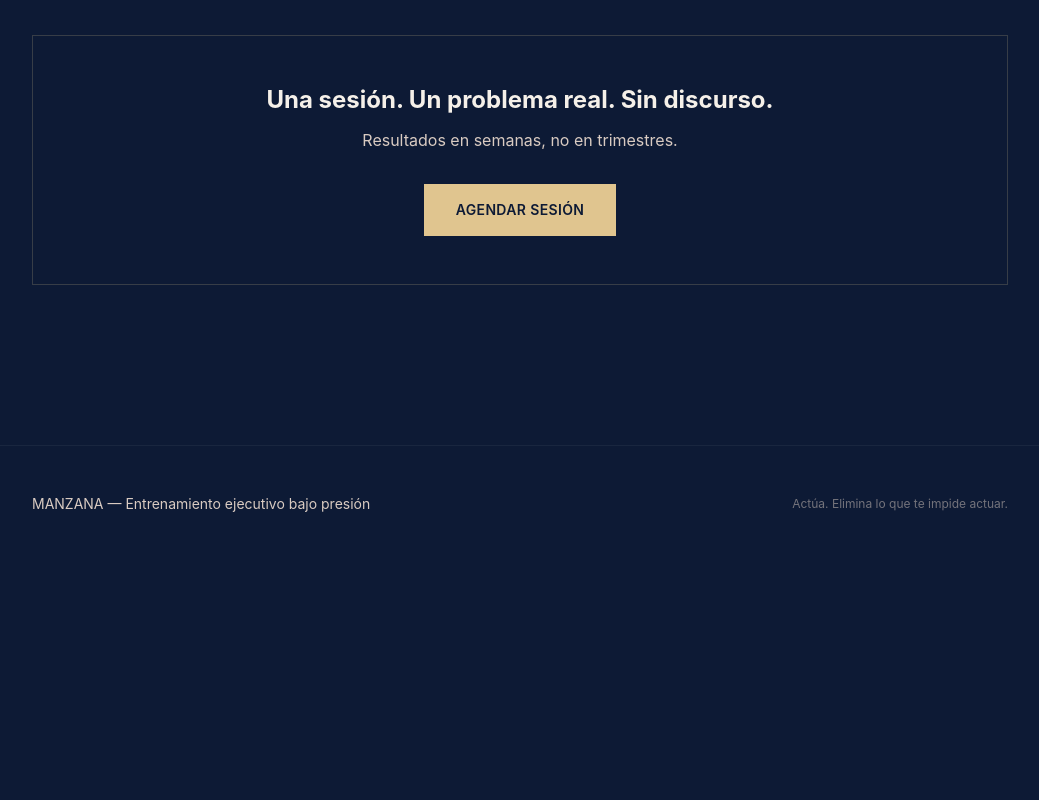
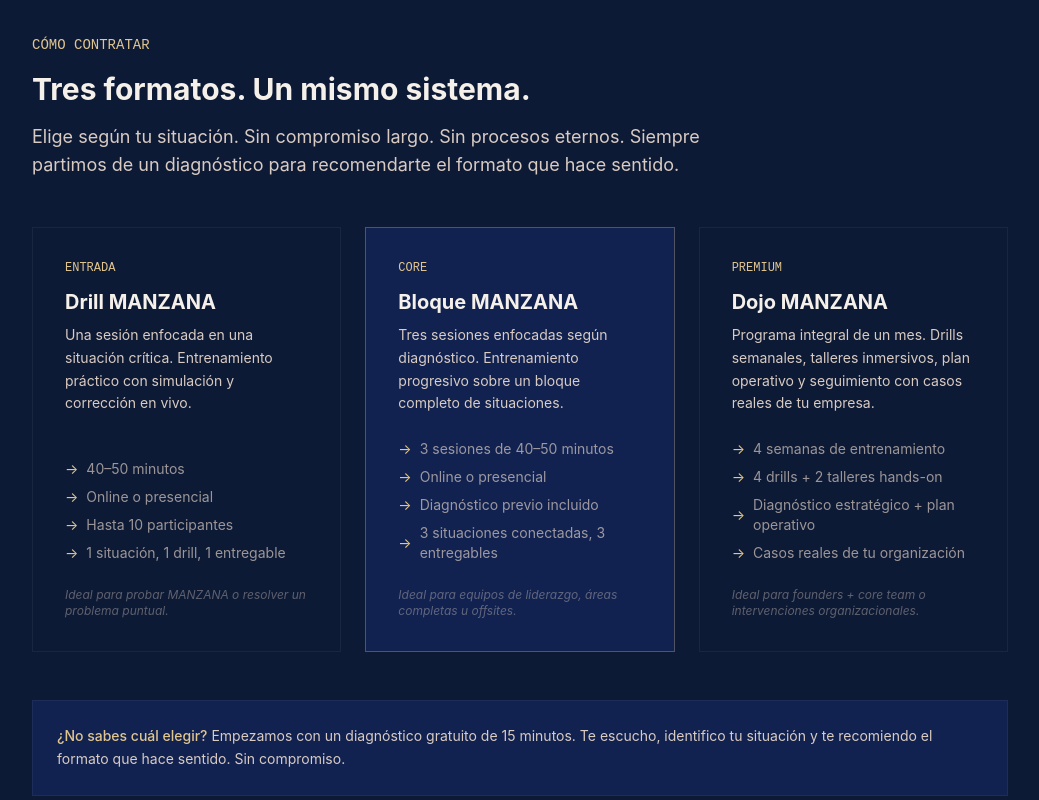
Before and after one commit to manzana-training/manzana-training.github.io, a Next.js app: page /metodologia in a window 1280 px wide. Shown: the part 4180-4980 px from the top of the page, without its empty margins (120-1159 px from the left). Before the commit the page ends 4742 px from the top, so only its background shows below. Built offline with nearby package versions, Linux system fonts and the light colour scheme; no server answers.

Commit message:
Agregar sección de servicios en Metodología: Drill, Bloque y Dojo

```diff
--- a/app/metodologia/page.tsx
+++ b/app/metodologia/page.tsx
@@ -147,6 +147,115 @@ export default function Metodologia() {
         </div>
       </section>
 
+      {/* Servicios */}
+      <section className="max-w-5xl mx-auto px-6 py-16">
+        <p className="text-manzana-accent text-sm font-mono mb-4">CÓMO CONTRATAR</p>
+        <h2 className="text-3xl font-bold text-manzana-white mb-4">
+          Tres formatos. Un mismo sistema.
+        </h2>
+        <p className="text-manzana-mid text-lg mb-12 max-w-2xl">
+          Elige según tu situación. Sin compromiso largo. Sin procesos eternos. Siempre partimos de un diagnóstico para recomendarte el formato que hace sentido.
+        </p>
+
+        <div className="grid md:grid-cols-3 gap-6">
+          {/* Drill */}
+          <div className="border border-white/5 p-8 flex flex-col hover:border-manzana-accent/20 transition-colors">
+            <p className="text-manzana-accent text-xs font-mono mb-3">ENTRADA</p>
+            <h3 className="text-xl font-bold text-manzana-white mb-2">Drill MANZANA</h3>
+            <p className="text-manzana-mid text-sm leading-relaxed mb-6">
+              Una sesión enfocada en una situación crítica. Entrenamiento práctico con simulación y corrección en vivo.
+            </p>
+            <div className="space-y-2 text-manzana-mid/70 text-sm mt-auto">
+              <div className="flex items-center gap-2">
+                <span className="text-manzana-accent">→</span>
+                <span>40–50 minutos</span>
+              </div>
+              <div className="flex items-center gap-2">
+                <span className="text-manzana-accent">→</span>
+                <span>Online o presencial</span>
+              </div>
+              <div className="flex items-center gap-2">
+                <span className="text-manzana-accent">→</span>
+                <span>Hasta 10 participantes</span>
+              </div>
+              <div className="flex items-center gap-2">
+                <span className="text-manzana-accent">→</span>
+                <span>1 situación, 1 drill, 1 entregable</span>
+              </div>
+            </div>
+            <p className="text-manzana-mid/40 text-xs mt-6 italic">
+              Ideal para probar MANZANA o resolver un problema puntual.
+            </p>
+          </div>
+
+          {/* Bloque */}
+          <div className="border border-manzana-accent/30 p-8 flex flex-col bg-manzana-dark">
+            <p className="text-manzana-accent text-xs font-mono mb-3">CORE</p>
+            <h3 className="text-xl font-bold text-manzana-white mb-2">Bloque MANZANA</h3>
+            <p className="text-manzana-mid text-sm leading-relaxed mb-6">
+              Tres sesiones enfocadas según diagnóstico. Entrenamiento progresivo sobre un bloque completo de situaciones.
+            </p>
+            <div className="space-y-2 text-manzana-mid/70 text-sm mt-auto">
+              <div className="flex items-center gap-2">
+                <span className="text-manzana-accent">→</span>
+                <span>3 sesiones de 40–50 minutos</span>
+              </div>
+              <div className="flex items-center gap-2">
+                <span className="text-manzana-accent">→</span>
+                <span>Online o presencial</span>
+              </div>
+              <div className="flex items-center gap-2">
+                <span className="text-manzana-accent">→</span>
+                <span>Diagnóstico previo incluido</span>
+              </div>
+              <div className="flex items-center gap-2">
+                <span className="text-manzana-accent">→</span>
+                <span>3 situaciones conectadas, 3 entregables</span>
+              </div>
+            </div>
+            <p className="text-manzana-mid/40 text-xs mt-6 italic">
+              Ideal para equipos de liderazgo, áreas completas u offsites.
+            </p>
+          </div>
+
+          {/* Dojo */}
+          <div className="border border-white/5 p-8 flex flex-col hover:border-manzana-accent/20 transition-colors">
+            <p className="text-manzana-accent text-xs font-mono mb-3">PREMIUM</p>
+            <h3 className="text-xl font-bold text-manzana-white mb-2">Dojo MANZANA</h3>
+            <p className="text-manzana-mid text-sm leading-relaxed mb-6">
+              Programa integral de un mes. Drills semanales, talleres inmersivos, plan operativo y seguimiento con casos reales de tu empresa.
+            </p>
+            <div className="space-y-2 text-manzana-mid/70 text-sm mt-auto">
+              <div className="flex items-center gap-2">
+                <span className="text-manzana-accent">→</span>
+                <span>4 semanas de entrenamiento</span>
+              </div>
+              <div className="flex items-center gap-2">
+                <span className="text-manzana-accent">→</span>
+                <span>4 drills + 2 talleres hands-on</span>
+              </div>
+              <div className="flex items-center gap-2">
+                <span className="text-manzana-accent">→</span>
+                <span>Diagnóstico estratégico + plan operativo</span>
+              </div>
+              <div className="flex items-center gap-2">
+                <span className="text-manzana-accent">→</span>
+                <span>Casos reales de tu organización</span>
+              </div>
+            </div>
+            <p className="text-manzana-mid/40 text-xs mt-6 italic">
+              Ideal para founders + core team o intervenciones organizacionales.
+            </p>
+          </div>
+        </div>
+
+        <div className="mt-12 border border-white/5 p-6 bg-manzana-dark">
+          <p className="text-manzana-mid text-sm leading-relaxed">
+            <span className="text-manzana-accent font-medium">¿No sabes cuál elegir?</span> Empezamos con un diagnóstico gratuito de 15 minutos. Te escucho, identifico tu situación y te recomiendo el formato que hace sentido. Sin compromiso.
+          </p>
+        </div>
+      </section>
+
       {/* CTA */}
       <section className="max-w-5xl mx-auto px-6 py-16">
         <div className="border border-manzana-accent/20 p-12 text-center">
```
